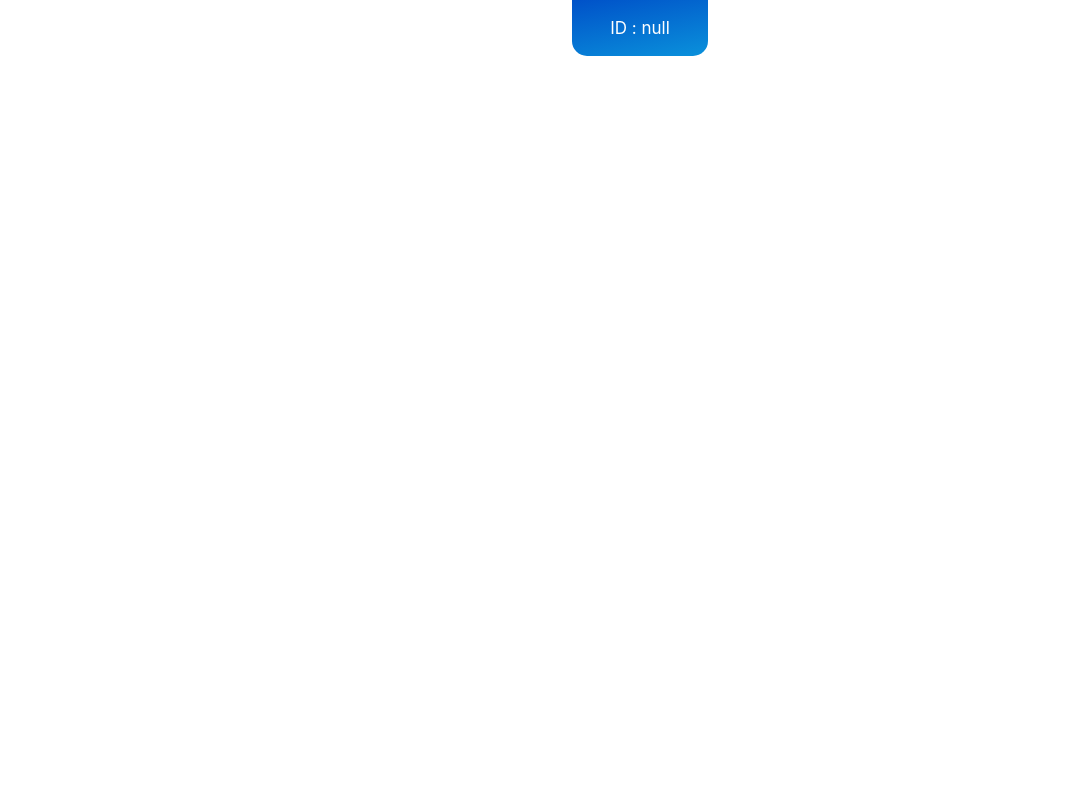
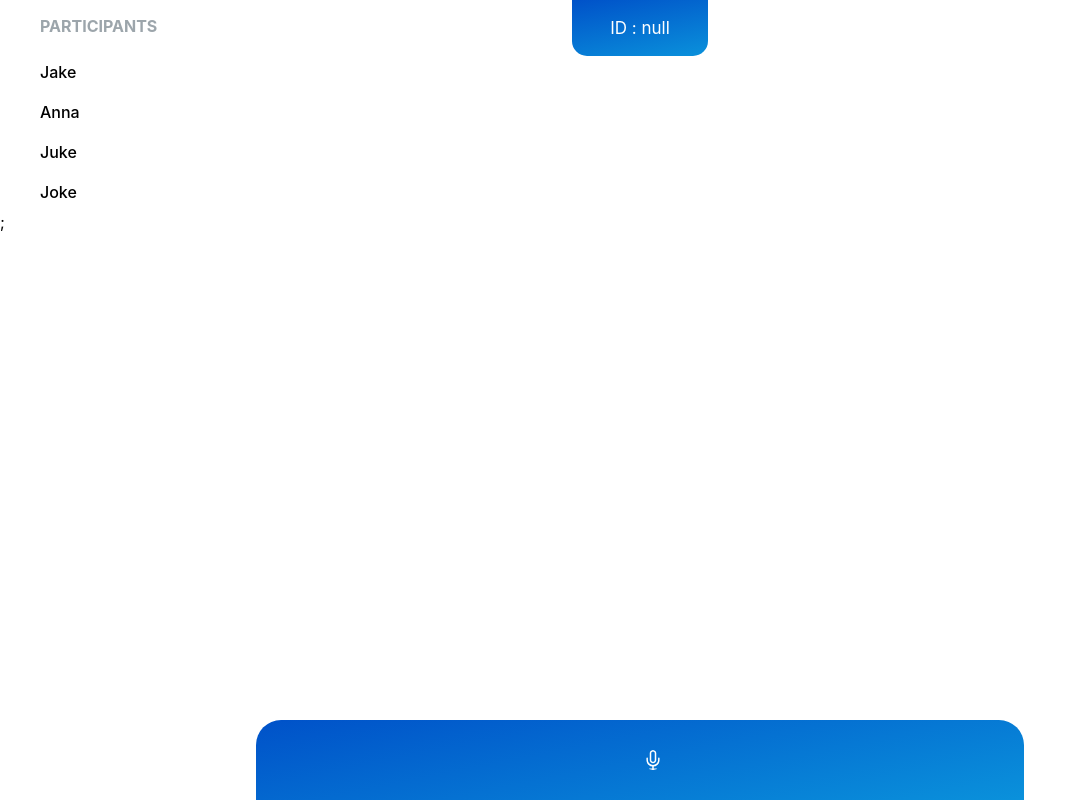
Before and after one commit to TakaiKung/Video-chat-app-example, a React (Create React App) app in the folder ui/: page /room in a window 1280 px wide. Shown: the whole page, without its empty margins (0-1086 px from the left). Built offline with nearby package versions, Linux system fonts and the light colour scheme.

Commit message:
add : video section components

```diff
--- /dev/null
+++ b/ui/src/RoomPage/ParticipantsSection/Participants.js
@@ -0,0 +1,41 @@
+const dummyParticipants = [
+    {
+        identity : 'Jake'
+    },
+    {
+        identity : 'Anna'
+    },
+    {
+        identity : 'Juke'
+    },
+    {
+        identity : 'Joke'
+    }
+];
+
+const SingleParticipant = (props) => {
+    const { identity, lastItem, participant } = props;
+    return <>
+        <p className="participants_paragraph">{ identity }</p>
+        { !lastItem && <span className="participants_seperator_line"></span> }
+    </>;
+};
+
+const Partincipants = () => {
+    return (
+        <div className="participants_container">
+            { dummyParticipants.map((participant, index) => {
+                return (
+                    <SingleParticipant
+                        key = {participant.identity}
+                        lastItem = { dummyParticipants.length }
+                        participant = { participant }
+                        identity = { participant.identity }
+                    />
+                );
+            })};
+        </div>
+    );
+};
+
+export default Partincipants;
--- /dev/null
+++ b/ui/src/RoomPage/ParticipantsSection/ParticipantsLabel.js
@@ -0,0 +1,11 @@
+const ParticipantsLabel = () => {
+    return (
+        <div className="participants_label_container">
+            <p className="participants_label_paragraph">
+                PARTICIPANTS
+            </p>
+        </div>
+    );
+};
+
+export default ParticipantsLabel;
--- a/ui/src/RoomPage/ParticipantsSection/ParticipantsSection.js
+++ b/ui/src/RoomPage/ParticipantsSection/ParticipantsSection.js
@@ -1,7 +1,13 @@
+import Partincipants from "./Participants";
+import ParticipantsLabel from "./ParticipantsLabel";
+
+import '../RoomPage.css'
+
 const ParticipantsSection = () => {
     return (
-        <div className="participant_section_container">
-
+        <div className="participants_section_container">
+            <ParticipantsLabel />
+            <Partincipants />
         </div>
     );
 }
--- /dev/null
+++ b/ui/src/RoomPage/VideoSection/CameraButton.js
@@ -0,0 +1,9 @@
+const CameraButton = () => {
+    return (
+        <div>
+
+        </div>
+    );
+}
+
+export default CameraButton;
--- /dev/null
+++ b/ui/src/RoomPage/VideoSection/LeaveRoomButton.js
@@ -0,0 +1,9 @@
+const LeaveRoomButton = () => {
+    return (
+        <div>
+
+        </div>
+    );
+}
+
+export default LeaveRoomButton;
--- /dev/null
+++ b/ui/src/RoomPage/VideoSection/MicButton.js
@@ -0,0 +1,25 @@
+import React, { useState } from 'react';
+import MicButtonImg from '../../resources/mic.svg';
+import MicButtonImgOff from '../../resources/micOff.svg';
+
+const MicButton = () => {
+
+    const [isMuted, setIsMuted] = useState(false);
+
+    const handleMicButtonPressed = () => {
+        setIsMuted(!isMuted);
+    };
+
+    return (
+        <div className='video_button_container'>
+            <img
+                src={ isMuted ?  MicButtonImgOff : MicButtonImg }
+                onClick={ handleMicButtonPressed }
+                className='video_button_image'
+                alt={'mic'}
+            />
+        </div>
+    );
+}
+
+export default MicButton;
--- /dev/null
+++ b/ui/src/RoomPage/VideoSection/SwitchToScreenSharing.js
@@ -0,0 +1,9 @@
+const SwitchToScreenSharing = () => {
+    return (
+        <div>
+
+        </div>
+    );
+}
+
+export default SwitchToScreenSharing;
--- /dev/null
+++ b/ui/src/RoomPage/VideoSection/VideoButtons.js
@@ -0,0 +1,27 @@
+import React from "react";
+import CameraButton from "./CameraButton";
+import LeaveRoomButton from "./LeaveRoomButton";
+import MicButton from "./MicButton";
+import { connect } from "react-redux";
+import SwitchToScreenSharing from "./SwitchToScreenSharing";
+
+const VideoButtons = (props) => {
+  const { connectOnlyWithAudio } = props;
+
+  return (
+    <div className="video_buttons_container">
+      <MicButton />
+      {!connectOnlyWithAudio && <CameraButton />}
+      <LeaveRoomButton />
+      {!connectOnlyWithAudio && <SwitchToScreenSharing />}
+    </div>
+  );
+};
+
+const mapStoreStateToProps = (state) => {
+  return {
+    ...state,
+  };
+};
+
+export default connect(mapStoreStateToProps)(VideoButtons);
--- a/ui/src/RoomPage/VideoSection/VideoSection.js
+++ b/ui/src/RoomPage/VideoSection/VideoSection.js
@@ -1,7 +1,9 @@
+import VideoButtons from "./VideoButtons";
+
 const VideoSection = () => {
     return (
         <div className="video_section_container">
-
+            <VideoButtons />
         </div>
     );
 }
```
